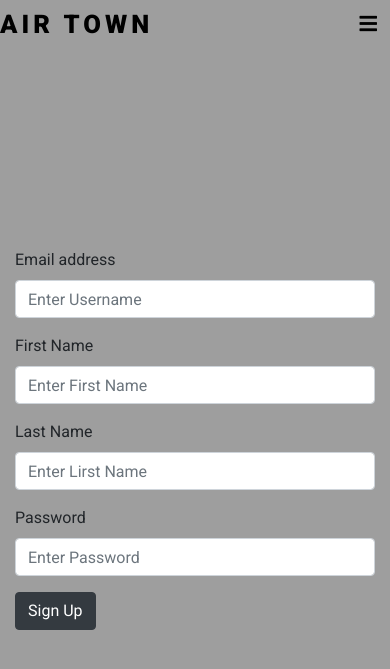
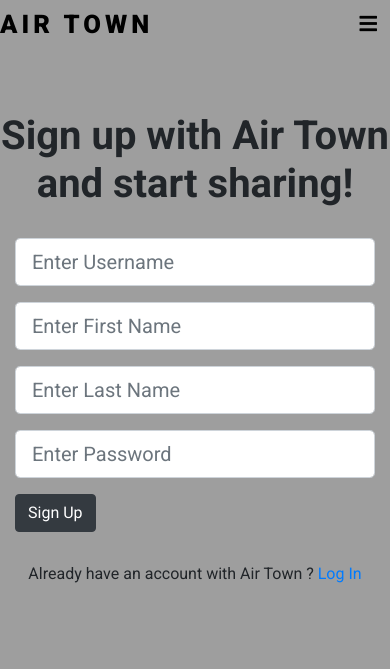
Before and after one commit to Harry-Leepz/Project-Airtown, a Flask app: page /sign_up in a window 390 px wide. Shown: the top 669 px of the page. Run offline with Flask 2, Linux system fonts and the light colour scheme; some libraries are stand-ins or nearby versions.

Commit message:
Add Heading and Paragraph to sign-up.html and css styling to fix overflow on mobile resolutions

```diff
--- a/static/css/style.css
+++ b/static/css/style.css
@@ -1,10 +1,20 @@
 body {
     font-family: 'Roboto', sans-serif;
+    overflow-x: hidden;
     margin: 0;
     padding: 0;
     background-color: #9e9e9e;
 }
 
+.row {
+    padding: 0;
+    margin: 0;
+}
+
+.container-fluid {
+    padding: 0;
+    margin: 0;
+}
 /* Navbar CSS Starts */
 
 .navbar {
@@ -39,9 +49,28 @@ body {
 
 /* Navbar CSS Ends */
 
+/* Page Heading CSS Starts */
+.page-heading h1 {
+    margin-top: 4rem;
+    font-family: 'Roboto', sans-serif;
+    font-weight: 700;
+}
+/* Page Heading CSS Ends */
+
 /* Signup Page CSS Starts */
+
 .signup-container {
-    margin-top: 200px;
+    margin-top: 100px;
     margin-bottom: 100px;
+    padding: 0;
 }
+
+@media (max-width: 575.98px) {
+    .signup-container {
+        margin-top: 30px;
+        margin-bottom: 30px;
+        padding: 0;
+    }
+}
+
 /* Signup Page CSS Ends */
--- a/templates/sign-up.html
+++ b/templates/sign-up.html
@@ -2,34 +2,38 @@
 
 {% block content %}
 
-    <div>
-
+    <div class="page-heading text-center">
+        <h1>
+            Sign up with Air Town and start sharing!
+        </h1>
     </div>
 
     <div class="container-fluid signup-container">
         <div class="row justify-content-center">
-            <div class="col-12 col-sm-12 col-md-8 col-lg-6">
+            <div class="col-12 col-sm-12 col-md-8 col-lg-6 justify-content-center">
                 <form method="POST" action="{{ url_for('sign_up') }}">
                     <div class="form-group">
-                        <label for="username">Email address</label>
-                        <input type="text" name="username" class="form-control" id="username"
-                            placeholder="Enter Username" required>
+                        <input type="text" name="username" class="form-control form-control-lg" id="username"
+                        placeholder="Enter Username" required>
                     </div>
                     <div class="form-group">
-                        <label for="firstname">First Name</label>
-                        <input type="text" name="firstname" class="form-control" placeholder="Enter First Name" required>
+                        <input type="text" name="firstname" class="form-control form-control-lg" placeholder="Enter First Name" required>
                     </div>
                     <div class="form-group">
-                        <label for="lastname">Last Name</label>
-                        <input type="text" name="lastname" class="form-control" placeholder="Enter Lirst Name" required>
+                        <input type="text" name="lastname" class="form-control form-control-lg" placeholder="Enter Last Name" required>
                     </div>
                     <div class="form-group">
-                        <label for="password">Password</label>
-                        <input type="password" name="password" class="form-control" id="password" placeholder="Enter Password" required>
+                        <input type="password" name="password" class="form-control form-control-lg" id="password" placeholder="Enter Password" required>
                     </div>
                     <button type="submit" class="btn btn-dark text-center">Sign Up</button>
                 </form>
             </div>
         </div>
     </div>
+
+    <div class="page-content text-center">
+        <p>
+            Already have an account with Air Town ? <span><a href="#">Log In</a></span>
+        </p>
+    </div>
 {% endblock %}
```
